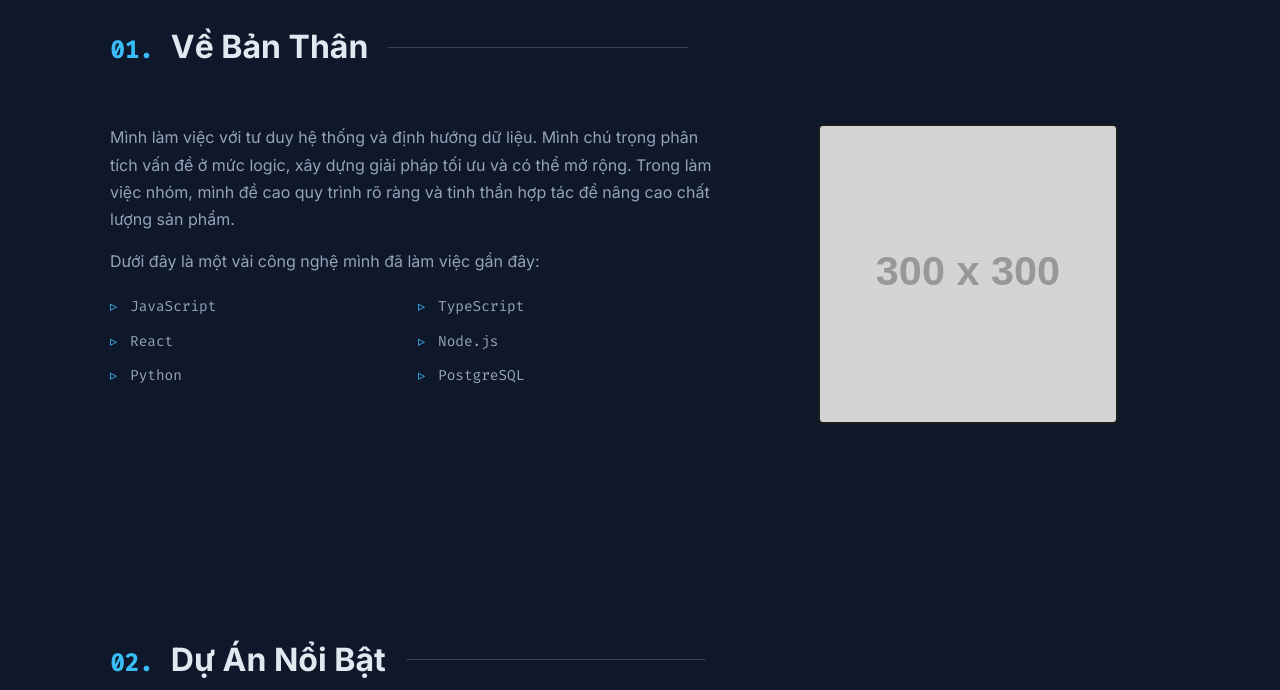
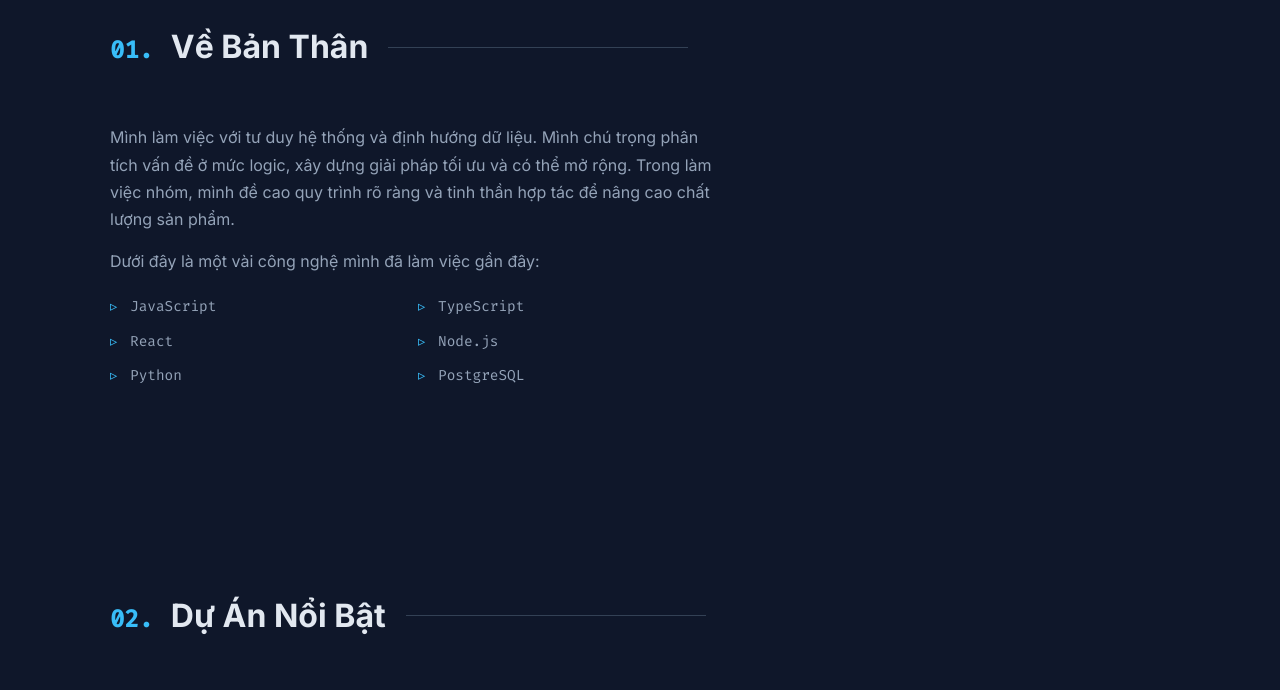
Before and after one commit to viethung21IT/portfolio, a plain HTML site: page index.html in a window 1280 px wide. Shown: the part 880-1570 px from the top of the page. Drawn offline with Linux system fonts and the light colour scheme; placeholder pictures from the web are drawn by us.

Commit message:
del pic2

```diff
--- a/index.html
+++ b/index.html
@@ -423,10 +423,10 @@
                     <li>PostgreSQL</li>
                 </ul>
             </div>
-            <div class="about-img-wrapper">
+            <!-- <div class="about-img-wrapper">
                 <!-- Placeholder image, replace with actual image -->
-                <img src="https://via.placeholder.com/300x300/112240/64ffda?text=Avatar" alt="Profile Image" class="about-img">
-            </div>
+                <!-- <img src="https://via.placeholder.com/300x300/112240/64ffda?text=Avatar" alt="Profile Image" class="about-img">
+            </div> -->
         </div>
     </section>
 
```
